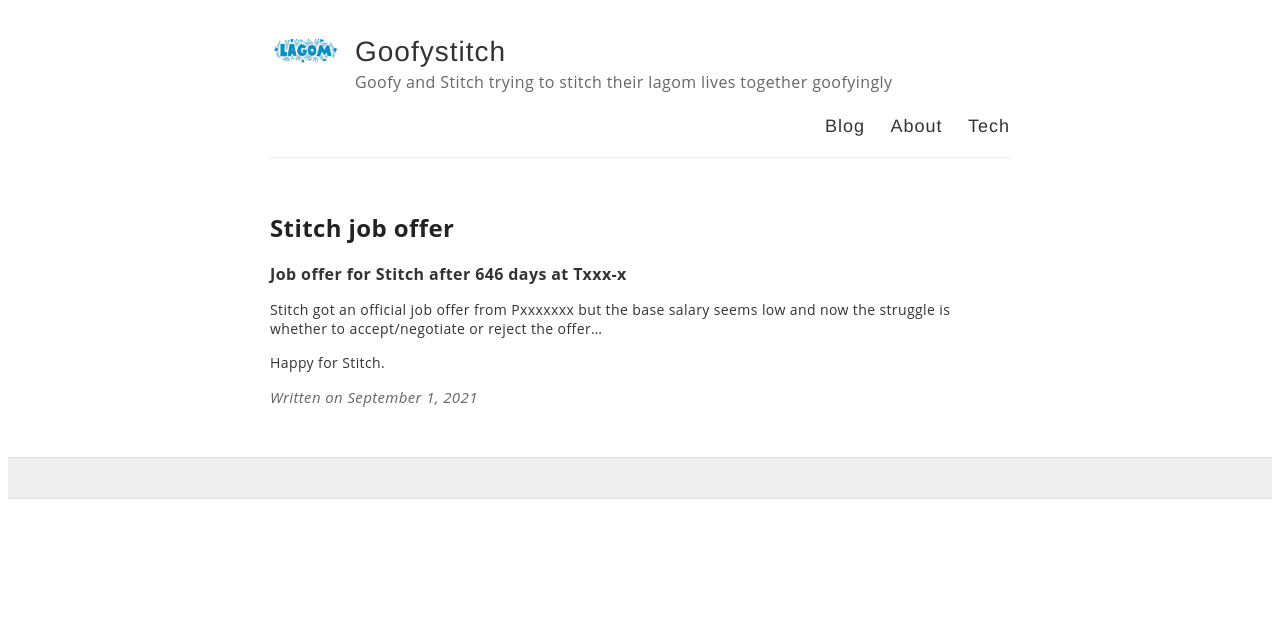
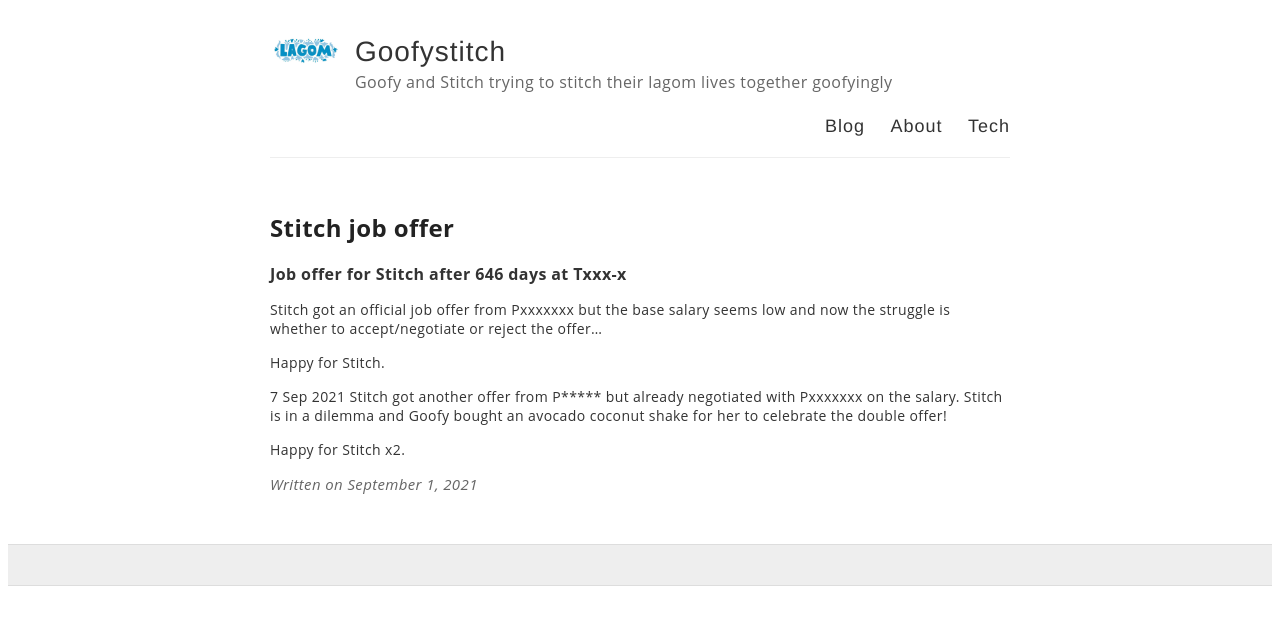
Before and after one commit to ourcarus/casadelagom, a Jekyll site: the page built from _posts/2021-09-01-stitch job offer.md, in a window 1280 px wide. Shown: the top 625 px of the page. Built offline with Jekyll 4.4.1, drawn with Linux system fonts in a browser that asks for light colours; our own code applies the rules of GitHub Pages for plain Markdown files.

Commit message:
Update 2021-09-01-stitch job offer.md

```diff
--- a/_posts/2021-09-01-stitch job offer.md
+++ b/_posts/2021-09-01-stitch job offer.md
@@ -6,3 +6,8 @@ published: true
 Stitch got an official job offer from Pxxxxxxx but the base salary seems low and now the struggle is whether to accept/negotiate or reject the offer...
 
 Happy for Stitch.
+
+7 Sep 2021
+Stitch got another offer from P***** but already negotiated with Pxxxxxxx on the salary. Stitch is in a dilemma and Goofy bought an avocado coconut shake for her to celebrate the double offer!
+
+Happy for Stitch x2.
```
